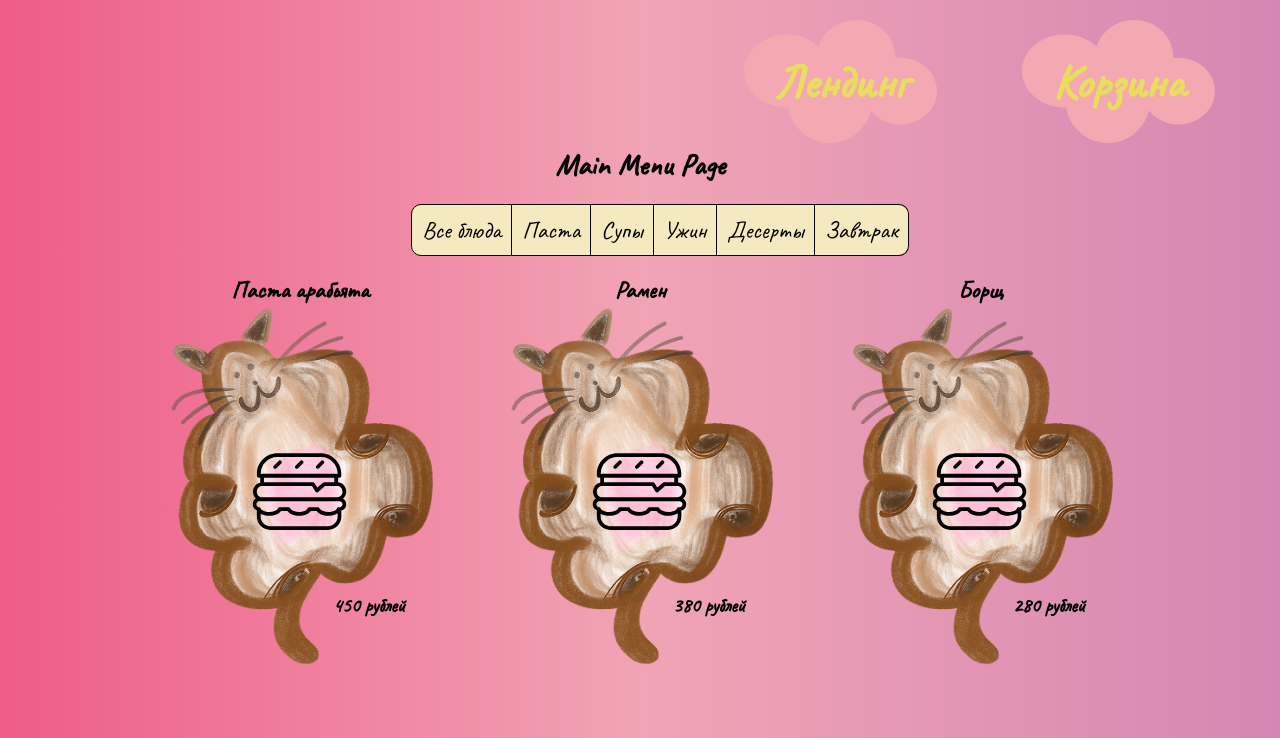
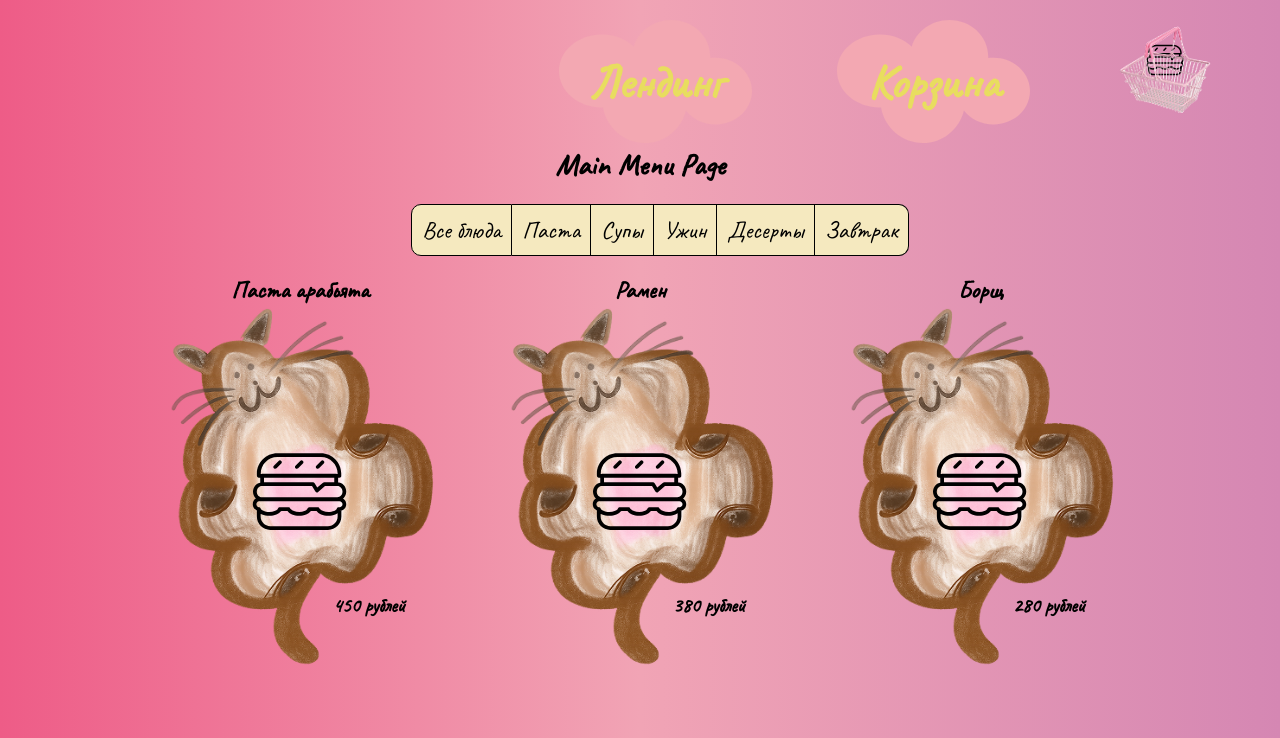
Before and after one commit to SmolinIvan/Vento, a React app: page /main in a window 1280 px wide. Shown: the top 738 px of the page. Built offline with nearby package versions, Linux system fonts and the light colour scheme.

Commit message:
Added button for basket in menu

```diff
--- a/src/components/header-menu/HeaderMenu.tsx
+++ b/src/components/header-menu/HeaderMenu.tsx
@@ -4,6 +4,8 @@ import { Basket } from '../basket';
 import { useLocation } from 'react-router-dom';
 import { ButtonUI } from '@/shared/ui';
 import { PopUp } from '..';
+import { BasketButtonUI } from '@/shared/ui/basket-buttonUI/BasketButtonUI';
+import svgBurger from '../../assets/svg/burger.svg';
 
 const HeaderMenu = () => {
 
@@ -27,6 +29,9 @@ const HeaderMenu = () => {
             <PopUp buttonClassName={styles.button} buttonText='Корзина' >
                 <Basket />
             </PopUp>
+            <BasketButtonUI imageRefs={[svgBurger]} onClick={function (): void {
+                throw new Error('Function not implemented.');
+            } }/>
         </div>
     );
 };
--- a/src/pages/main-menu-page/MainMenuPage.tsx
+++ b/src/pages/main-menu-page/MainMenuPage.tsx
@@ -47,6 +47,9 @@ export const MainMenuPage: React.FC = () => {
 
     return (
         <div className={styles.main_menu_block}>
+            {/* <BasketButtonUI imageRefs={[svgBurger]} onClick={function (): void {
+                throw new Error('Function not implemented.');
+            } } /> */}
             <HeaderMenu />
             <h1 className={styles.title}>Main Menu Page</h1>
             <div className={styles.menu_block}>
--- /dev/null
+++ b/src/shared/ui/basket-buttonUI/BasketButtonUI.module.css
@@ -0,0 +1,28 @@
+.button {
+    height: 100px;
+    width: 100px;
+    display: flex;
+    justify-content: center;
+    align-items: center;
+    background-color: transparent;
+    position: relative;
+    border: none;
+    cursor: pointer;
+}
+
+.basket_image {
+    position: absolute;
+    z-index: 1;
+    height: 100px;
+    width: 100px;
+}
+
+.dish {
+    position: absolute;
+    z-index: 0;
+    width: 50px;
+    height: 50px;
+    top: 15px;
+    left: 25px;
+    object-fit: cover;
+}
--- /dev/null
+++ b/src/shared/ui/basket-buttonUI/BasketButtonUI.tsx
@@ -0,0 +1,18 @@
+import styles from './BasketButtonUI.module.css';
+import basketImage from '../../../assets/images/basket.png';
+
+type BasketButtonUIProps = {
+    imageRefs: string[];
+    onClick: () => void;
+};
+
+export const BasketButtonUI = ({ imageRefs, onClick }: BasketButtonUIProps) => {
+    return (
+        <button className={styles.button} onClick={onClick}>
+            <img className={styles.basket_image} src={basketImage}></img>
+            {imageRefs.map((imageRef) => (
+                <img className={styles.dish} src={imageRef}/>
+            ))}
+        </button>
+    );
+};
```
Also changed, not shown: src/assets/images/basket.png (added).
